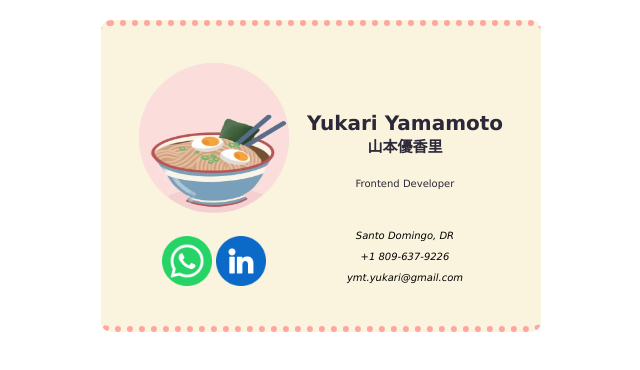
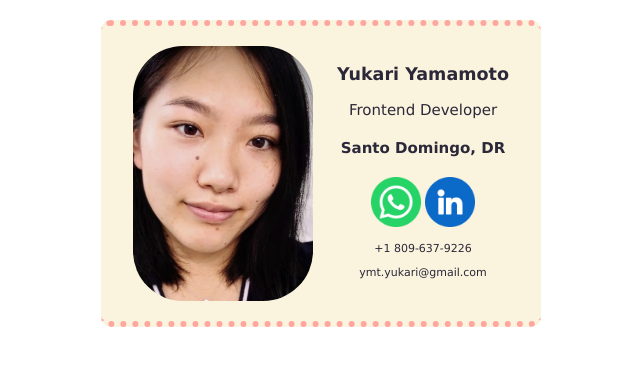
Before and after one commit to ymtyukari/BusinessCard, a plain HTML site: page index.html in a window 1280 px wide. Shown: the whole page, without its empty margins (319-959 px from the left). Drawn offline with Linux system fonts and the light colour scheme.

Commit message:
Add files via upload

```diff
--- a/index.html
+++ b/index.html
@@ -1,45 +1,35 @@
-<!doctype html>
-
+<!DOCTYPE html>
 <html>
 	<head>
-		<link rel="stylesheet" href="style.css">
+		<link rel="stylesheet" type="text/css" href="style.css">
 		<title>Yukari Yamamoto</title>
 	</head>
 	<body>
-		<div id="cards">
-			<div class="left">
-				<img
-				src="images/ramen.webp"
-				alt="an animation of a bowl of ramen with a pair of chopsticks pulling up pile of noodles"
-				id="ramen-img">
-				<div>
-					<a href="https://wa.me/18096379226">
-						<img src="images/social.png" alt="WhatsApp icon" class="social-icons">
-					</a>
-					<a href="https://do.linkedin.com/in/yukari-yamamoto">
-						<img src="images/linkedin.png" alt="LinkedIn icon" class="social-icons">
-					</a>
-				</div>
-			</div>
-			<div class="right">
-				<h1>Yukari Yamamoto</h1>
-				<h2>山本優香里</h2>
+		<div class="card">
+			<img
+				src="images/selfie.png"
+				alt="Yukari is smiling at camera with mouth closed"
+				class="avatar">
+			<div>
+				<h3>Yukari Yamamoto</h3>
 				<p>Frontend Developer</p>
-				<address>
-					<p><a href="https://maps.app.goo.gl/n3Ykpny8JZPXSAHb8">Santo Domingo, DR</a></p>
-					<p><a href="tel:+18096379226">+1 809-637-9226</a></p>
-					<p><a href="mailto:ymt.yukari@gmail.com">ymt.yukari@gmail.com</a></p>
-				</address>
+				<h4>Santo Domingo, DR</h4>
+				<a href="https://wa.me/18096379226"><img src="images/social.png"
+				alt="WhatsApp logo"
+				class="socials"></a>
+				<a href="https://do.linkedin.com/in/yukari-yamamoto"><img src="images/linkedin.png"
+				alt="LinkedIn logo"
+				class="socials"></a>
+				<p class="contacts">+1 809-637-9226</p>
+				<p class="contacts">ymt.yukari@gmail.com</p>
 			</div>
 		</div>
+		<div>
+
+		</div>
+	</body>
+</html>
 
 
-
-
-
-
-
-
-
-	</body>
-</html>
+<!--needs footer for whatsapp/linkedin logo <a href="https://www.flaticon.com/free-icons/whatsapp" title="whatsapp icons">Whatsapp icons created by Indygo - Flaticon</a>
+<a href="https://www.flaticon.com/free-icons/linkedin" title="linkedin icons">Linkedin icons created by riajulislam - Flaticon</a>-->
--- a/style.css
+++ b/style.css
@@ -3,15 +3,20 @@ body {
 	font-family: Verdana, Geneva, Tahoma, sans-serif;
 }
 
-#cards {
+.avatar	{
+	width: 180px;
+	height: 150;
+	border-radius: 50px;
+}
+
+.card {
+	width: 400px;
+    margin: 0 auto;
+	padding: 20px;
 	display: flex;
-	/* flex-direction: row; */
-	justify-content: space-evenly;
-	width: 400px;
-	height: 250px;
-	margin: 0 auto;
-	padding: 25px 20px;
+	justify-content: space-around;
 	border-radius: 10px;
+	text-align: center;
 	background: #faf3dd;
 	color: #2b2839;
 	border-top: 6px dotted #ffa69e;
@@ -19,47 +24,16 @@ body {
 	font-size: 15px;
 }
 
-.left {
-	display: flex;
-	flex-direction: column;
-	justify-content: space-around;
-	align-items: center;
-}
-
-.right {
-	display: flex;
-	flex-direction: column;
-	justify-content: start;
-	align-items: center;
-	font-size: 10px;
-}
-
-h1 {
-	margin-top: 60px;
-	margin-bottom: 0px;
-}
-
-h2 {
-	margin-top: 0px;
-}
-
-address {
-	text-align: center;
-	margin-top: 21px;
-	color: black;
-}
-
-#ramen-img {
-	background-image: url("images/ramen.webp");
-	width: 150px;
-	height: 150px;
-	border-radius: 50%;
-}
-.social-icons {
+.socials {
 	width: 50px;
 }
 
-a {
-	text-decoration: none;
-	color: inherit;
+.contacts {
+	font-size: 11px;
 }
+
+#borderimg {
+  border: 10px solid transparent; /* Required for border-image */
+  padding: 15px;
+  border-image: url(border.png) 30 round;
+}
```
Also changed, not shown: images/selfie.png (added), 1 other file.
